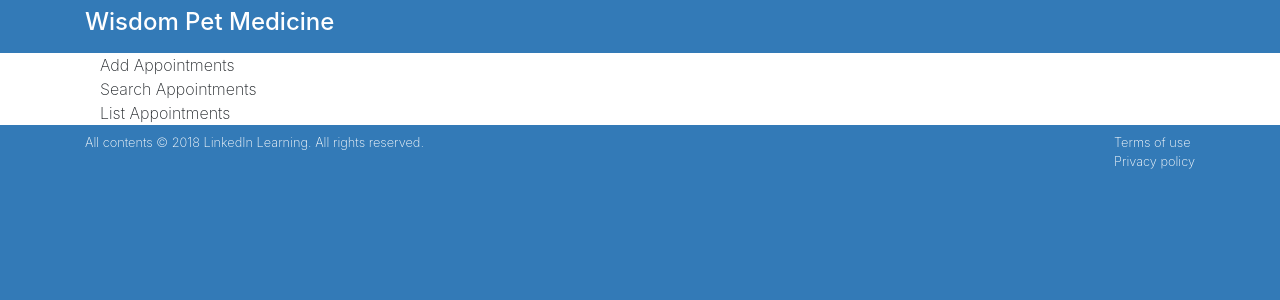
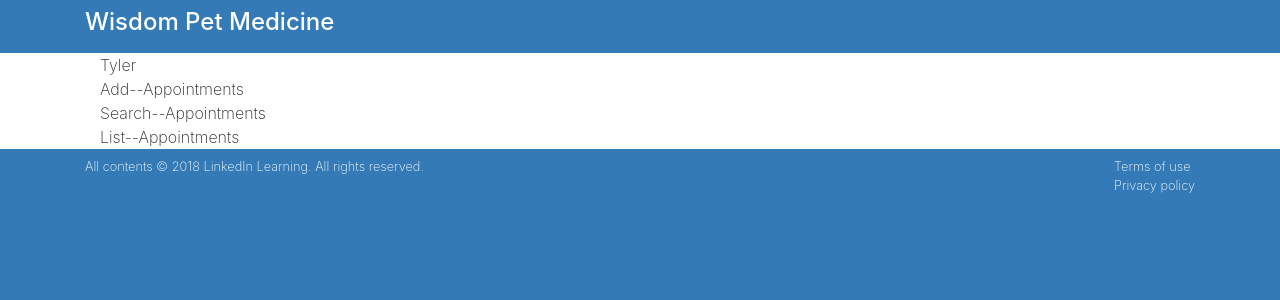
Before and after one commit to TylerReidd/reactinterface, a React (Create React App) app: page / in a window 1280 px wide. Shown: the top 300 px of the page. Built offline with nearby package versions, Linux system fonts and the light colour scheme.

Commit message:
add components

```diff
--- /dev/null
+++ b/src/components/AddAppointments.js
@@ -0,0 +1,9 @@
+import React, {Component} from 'react'
+
+class AddAppointments extends Component {
+    render() {
+        return <div>Add--Appointments</div>;
+    }
+}
+
+export default AddAppointments
--- a/src/components/App.js
+++ b/src/components/App.js
@@ -1,9 +1,19 @@
-
 import '../css/App.css';
 import React, { Component } from 'react';
+import AddAppointments from './AddAppointments'
+import ListAppointments from './ListAppointments';
+import SearchAppointments from './SearchAppointments'
 
 
 class App extends Component {
+
+  constructor() {
+    super();
+    this.state = {
+      myName: 'Tyler'
+    }
+  }
+
   render() {
   return (
     <main className="page bg-white" id="petratings">
@@ -11,9 +21,10 @@
       <div className="row">
         <div className="col-md-12 bg-white">
           <div className="container">
-            <div>Add Appointments</div>
-            <div>Search Appointments</div>
-            <div>List Appointments</div>
+            {this.state.myName}
+            <AddAppointments />
+            <SearchAppointments />
+            <ListAppointments />
           </div>
         </div>
       </div>
--- /dev/null
+++ b/src/components/ListAppointments.js
@@ -0,0 +1,9 @@
+import React, {Component} from 'react'
+
+class ListAppointments extends Component {
+    render() {
+        return <div>List--Appointments</div>;
+    }
+}
+
+export default ListAppointments
--- /dev/null
+++ b/src/components/SearchAppointments.js
@@ -0,0 +1,9 @@
+import React, {Component} from 'react'
+
+class SearchAppointments extends Component {
+    render() {
+        return <div>Search--Appointments</div>;
+    }
+}
+
+export default SearchAppointments
```
